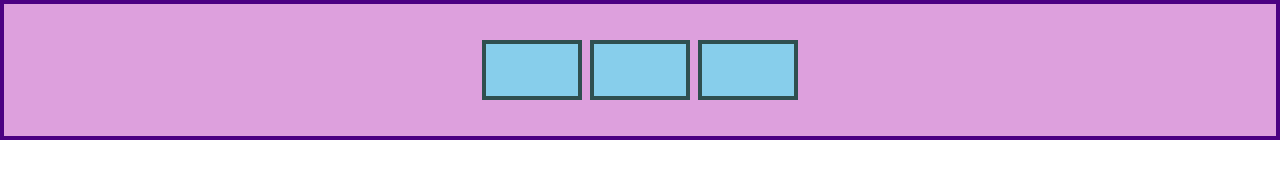
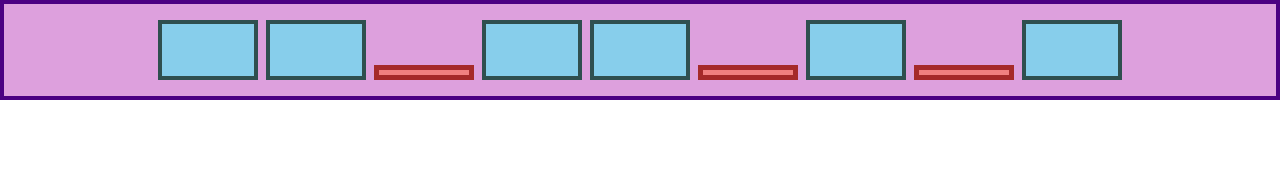
Before and after one commit to lejdenlazaro/odin-practice, a plain HTML site: page index.html in a window 1280 px wide. Drawn offline with Linux system fonts and the light colour scheme.

Commit message:
Test git

```diff
--- a/index.html
+++ b/index.html
@@ -10,6 +10,12 @@
     <div class="container">
       <div class="item"></div>
       <div class="item"></div>
+      <div class="item kebab"></div>
+      <div class="item"></div>
+      <div class="item"></div>
+      <div class="item kebab"></div>
+      <div class="item"></div>
+      <div class="item kebab"></div>
       <div class="item"></div>
     </div>
   </body>
--- a/styles/style.css
+++ b/styles/style.css
@@ -5,7 +5,6 @@
 }
 
 .container {
-  height: 140px;
   padding: 16px;
   background: plum;
   border: 4px solid indigo;
@@ -14,6 +13,7 @@
   justify-content: center;
   gap: 8px;
   /* flex-direction: column; */
+  flex-wrap: wrap;
 }
 
 .item {
@@ -23,3 +23,10 @@
   background: skyblue;
   flex-basis: 100px;
 }
+
+.kebab {
+  height: 15px;
+  border: 5px solid brown;
+  background-color: lightcoral;
+  align-self: flex-end;
+}
```
